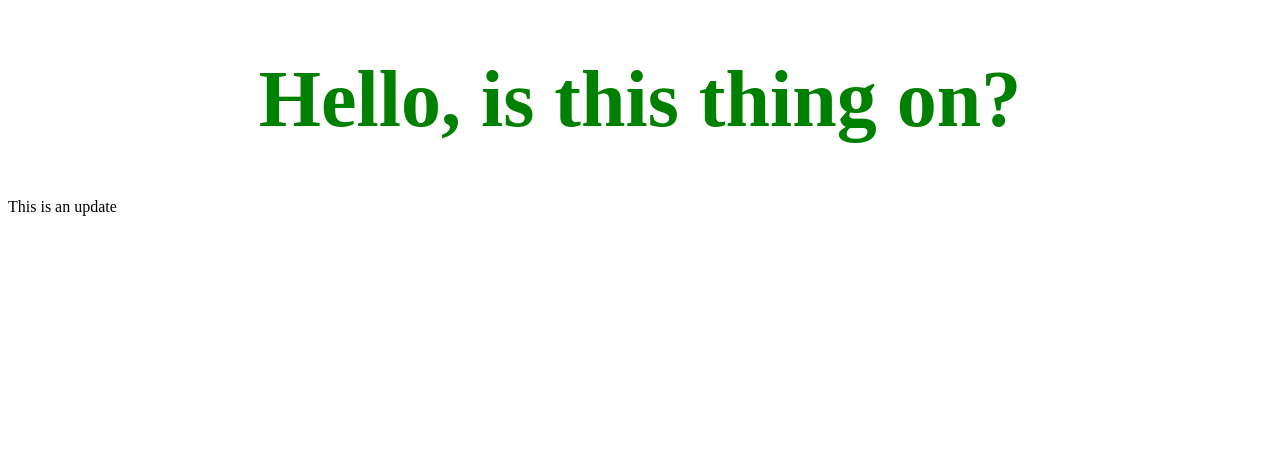
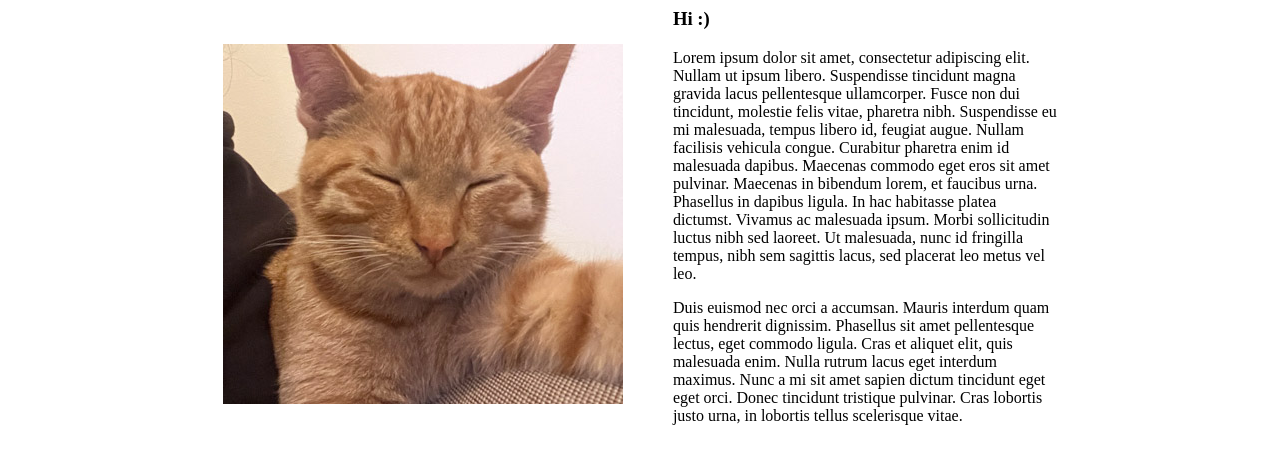
Before and after one commit to MrJop/live-code-demo, a plain HTML site: page index.html in a window 1280 px wide. Drawn offline with Linux system fonts and the light colour scheme.

Commit message:
added the cat

```diff
--- a/css/code-website-styles.css
+++ b/css/code-website-styles.css
@@ -1,5 +1,25 @@
-h1 {
-    text-align: center;
-    font-size: 80px;
-    color: green;
+.main-container {
+    width: 66%;
+    margin: 0 auto;
+    max-width: 1158px;
 }
+
+.image-and-text {
+    display: flex;
+    gap: 6%;
+    align-items: center;
+
+    h3 {
+        margin-top: 0;
+    }
+}
+
+.image-and-text__image {
+    width:50%;
+    aspect-ratio: 560 / 504;
+    object-fit: cover;
+}
+
+.image-and-text__text {
+    width:50%;
+}
--- a/index.html
+++ b/index.html
@@ -8,9 +8,20 @@
 </head>
 <body>
 
-<h1>Hello, is this thing on?</h1>
+<section>
+    <div class="main-container">
 
-<p>This is an update</p>
+        <div class="image-and-text">
+            <img src="images/cat.jpg" alt="This is Sambal the cat" class="image-and-text__image">
+            <div class="image-and-text__text">
+                <h3>Hi :)</h3>
+                <p>Lorem ipsum dolor sit amet, consectetur adipiscing elit. Nullam ut ipsum libero. Suspendisse tincidunt magna gravida lacus pellentesque ullamcorper. Fusce non dui tincidunt, molestie felis vitae, pharetra nibh. Suspendisse eu mi malesuada, tempus libero id, feugiat augue. Nullam facilisis vehicula congue. Curabitur pharetra enim id malesuada dapibus. Maecenas commodo eget eros sit amet pulvinar. Maecenas in bibendum lorem, et faucibus urna. Phasellus in dapibus ligula. In hac habitasse platea dictumst. Vivamus ac malesuada ipsum. Morbi sollicitudin luctus nibh sed laoreet. Ut malesuada, nunc id fringilla tempus, nibh sem sagittis lacus, sed placerat leo metus vel leo.</p>
+                <p>Duis euismod nec orci a accumsan. Mauris interdum quam quis hendrerit dignissim. Phasellus sit amet pellentesque lectus, eget commodo ligula. Cras et aliquet elit, quis malesuada enim. Nulla rutrum lacus eget interdum maximus. Nunc a mi sit amet sapien dictum tincidunt eget eget orci. Donec tincidunt tristique pulvinar. Cras lobortis justo urna, in lobortis tellus scelerisque vitae.</p>
+            </div>
+        </div>
+
+    </div>
+</section>
 
 </body>
 </html>
```
Also changed, not shown: images/cat.jpg (added).
